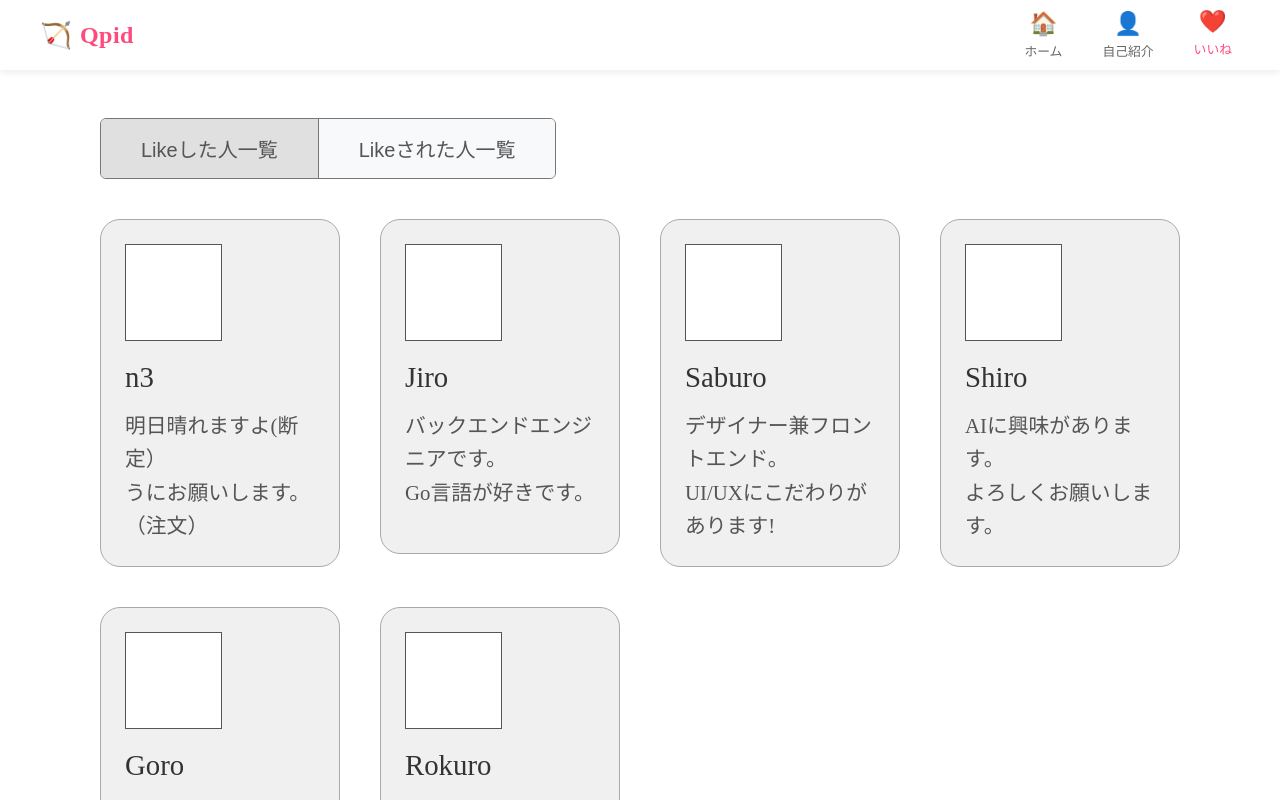
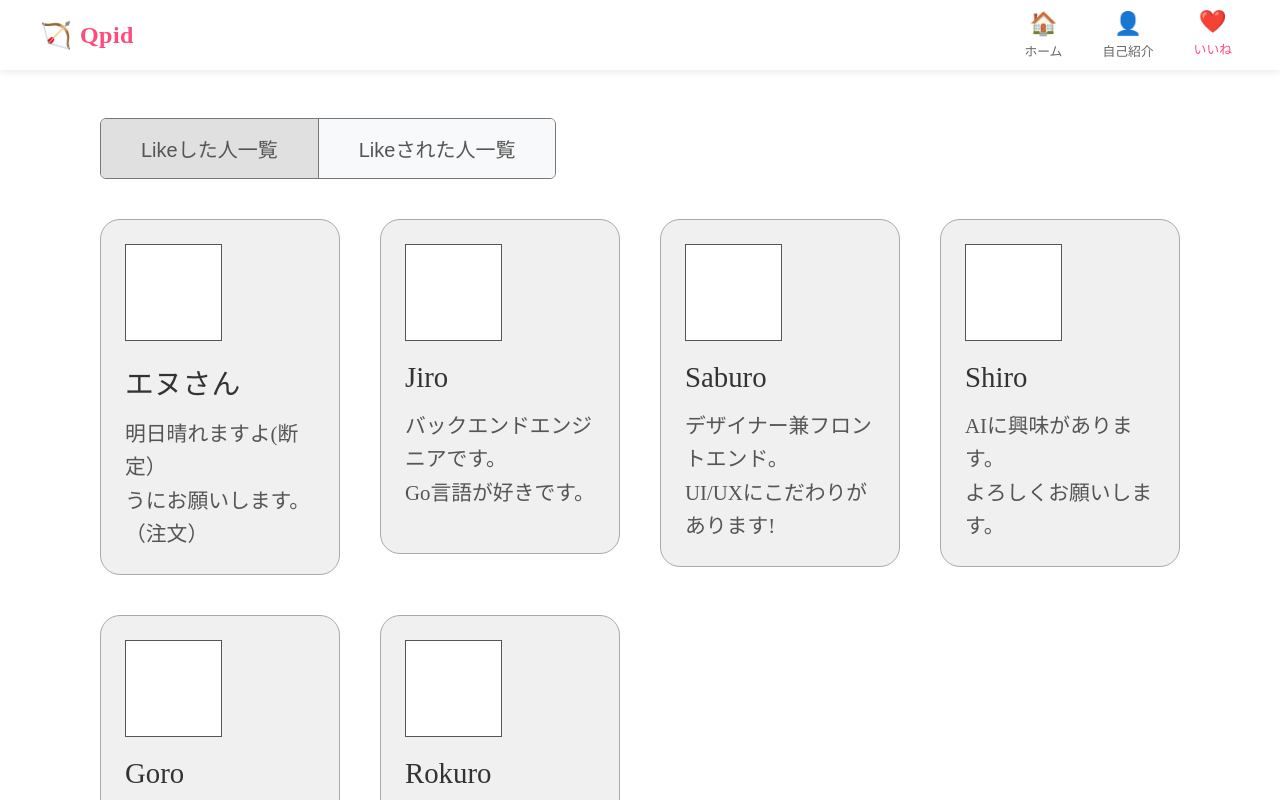
Before and after one commit to traP-jp/hackathon26spring_05, a Vue app in the folder Qpid-UI/: page /likes in a window 1280 px wide. Shown: the top 800 px of the page. Built offline with nearby package versions, Linux system fonts and the light colour scheme; the HTML template or start-up script is replaced by a standard one.

Commit message:
livesのidとnameを新しいものに変更

```diff
--- a/Qpid-UI/src/components/Likes.vue
+++ b/Qpid-UI/src/components/Likes.vue
@@ -6,60 +6,60 @@ import { ref, computed } from 'vue'
 // タブの切り替え状態を管理 ('liked' = Likeした人, 'likedBy' = Likeされた人)
 const activeTab = ref<'liked' | 'likedBy'>('liked')
 
-// Likeした人一覧のダミーデータ
+// Likeした人一覧のダミーデータ（バックエンドのスペルに合わせました！）
 const dummyLikedUsers = [
   {
-    id: 1,
-    name: 'n3',
+    username: 'n3',
+    displayName: 'エヌさん',
     bio: '明日晴れますよ(断定）\nうにお願いします。（注文）'
   },
   {
-    id: 2,
-    name: 'Jiro',
+    username: 'Jiro',
+    displayName: 'Jiro',
     bio: 'バックエンドエンジニアです。\nGo言語が好きです。'
   },
   {
-    id: 3,
-    name: 'Saburo',
+    username: 'Saburo',
+    displayName: 'Saburo',
     bio: 'デザイナー兼フロントエンド。\nUI/UXにこだわりがあります!'
   },
   {
-    id: 4,
-    name: 'Shiro',
+    username: 'Shiro',
+    displayName: 'Shiro',
     bio: 'AIに興味があります。\nよろしくお願いします。'
   },
   {
-    id: 5,
-    name: 'Goro',
+    username: 'Goro',
+    displayName: 'Goro',
     bio: 'これは自己紹介文のサンプルです、パイソンはいいぞよりも長くこのままだとタブ一覧からはみ出すかもしれないので、先ほどのCSSでしっかり「...」になるかテストするための長い文章です。'
   },
   {
-    id: 6,
-    name: 'Rokuro',
+    username: 'Rokuro',
+    displayName: 'Rokuro',
     bio: 'プログラミング初心者です！\n楽しく開発したいです。'
   }
 ]
 
-// Likeされた人一覧のダミーデータ（こちらも4人に設定）
+// Likeされた人一覧のダミーデータ（こちらもバックエンドのスペルに合わせました！）
 const dummyLikedByUsers = [
   {
-    id: 101,
-    name: 'Hanako',
+    username: 'Hanako',
+    displayName: 'Hanako',
     bio: 'React派ですがVueも触ってみてます!\n仲良くしてください。'
   },
   {
-    id: 102,
-    name: 'Keiko',
+    username: 'Keiko',
+    displayName: 'Keiko',
     bio: '趣味はカフェ巡りです。\n休日はもくもく会によく行きます。'
   },
   {
-    id: 103,
-    name: 'Mari',
+    username: 'Mari',
+    displayName: 'Mari',
     bio: 'TypeScript最高!\n型がないと不安になります。'
   },
   {
-    id: 104,
-    name: 'Yumi',
+    username: 'Yumi',
+    displayName: 'Yumi',
     bio: 'インフラエンジニア。\nAWSメインで触ってます。'
   }
 ]
@@ -90,9 +90,9 @@ const displayUsers = computed(() => {
     </div>
 
     <div class="cards-grid">
-      <div v-for="user in displayUsers" :key="user.id" class="card">
+      <div v-for="user in displayUsers" :key="user.username" class="card">
         <div class="icon-placeholder"></div>
-        <p class="user-name">{{ user.name }}</p>
+        <p class="user-name">{{ user.displayName }}</p>
         <p class="user-bio">{{ user.bio }}</p>
       </div>
     </div>
```
